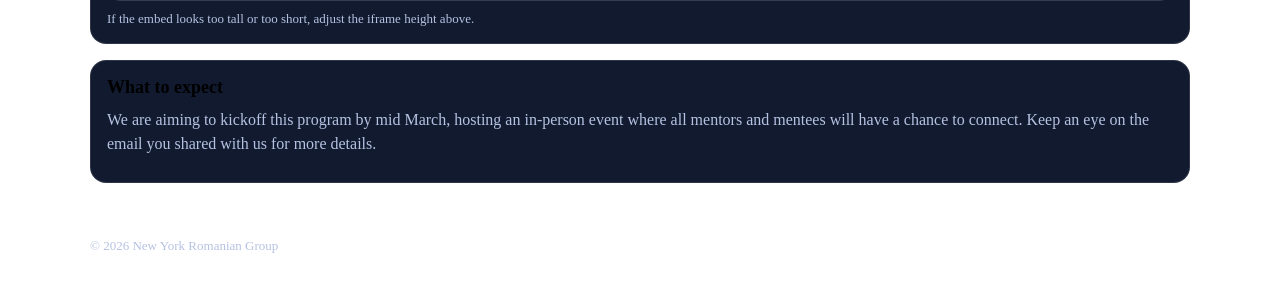
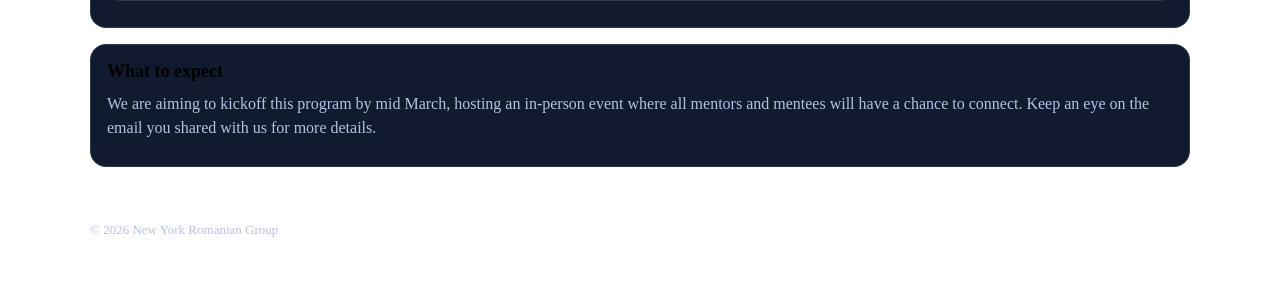
Before and after one commit to NewYorkRomanianGroup/NewYorkRomanianGroup.github.io, a Jekyll site: the page mentorship.html, which Jekyll copies as it is, in a window 1280 px wide, cut to the strip 1115-1407 px from the top of the page. Built offline with Jekyll 4.4.1, drawn with Linux system fonts in a browser that asks for light colours.

Commit message:
Update mentorship.html

```diff
--- a/mentorship.html
+++ b/mentorship.html
@@ -72,7 +72,6 @@
         </div>
 
         <div class="small" style="margin-top: 10px;">
-          If the embed looks too tall or too short, adjust the iframe height above.
         </div>
       </div>
 
```
